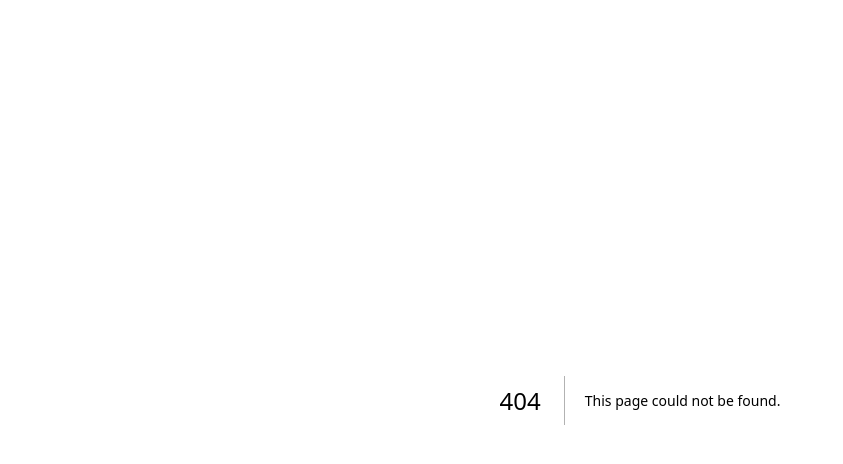
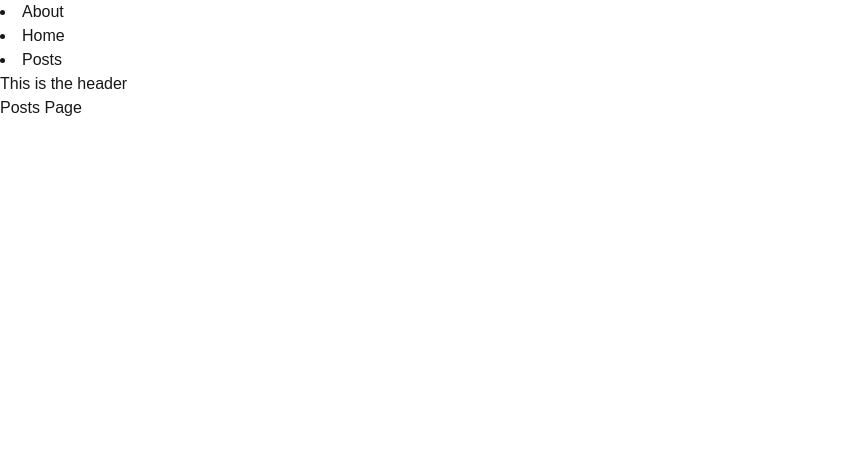
Before and after one commit to Dydex/alx-project-0x02-setup, a Next.js app in the folder alx-project-0x02/: page /posts in a window 1280 px wide. Before the commit this address had no page. Shown: the top 464 px of the page, without its empty margins (0-843 px from the left). Built offline with nearby package versions, Linux system fonts and the light colour scheme.

Commit message:
first commit for task 6

```diff
--- a/alx-project-0x02/components/layout/Header.tsx
+++ b/alx-project-0x02/components/layout/Header.tsx
@@ -12,6 +12,10 @@
         <li className='hover:underline'>
           <Link href='/home'>Home</Link>
         </li>
+
+        <li className='hover:underline'>
+          <Link href='/posts'>Posts</Link>
+        </li>
       </nav>
       <h6>This is the header</h6>
     </header>
--- a/alx-project-0x02/pages/_app.tsx
+++ b/alx-project-0x02/pages/_app.tsx
@@ -1,6 +1,13 @@
-import "@/styles/globals.css";
-import type { AppProps } from "next/app";
+import '@/styles/globals.css';
+import type { AppProps } from 'next/app';
+import Header from '@/components/layout/Header';
 
 export default function App({ Component, pageProps }: AppProps) {
-  return <Component {...pageProps} />;
+  return (
+    <>
+      <Header />
+
+      <Component {...pageProps} />
+    </>
+  );
 }
--- /dev/null
+++ b/alx-project-0x02/pages/posts.tsx
@@ -0,0 +1,9 @@
+const Pages: React.FC = () => {
+  return (
+    <div>
+      <h1>Posts Page</h1>
+    </div>
+  );
+};
+
+export default Pages;
```
